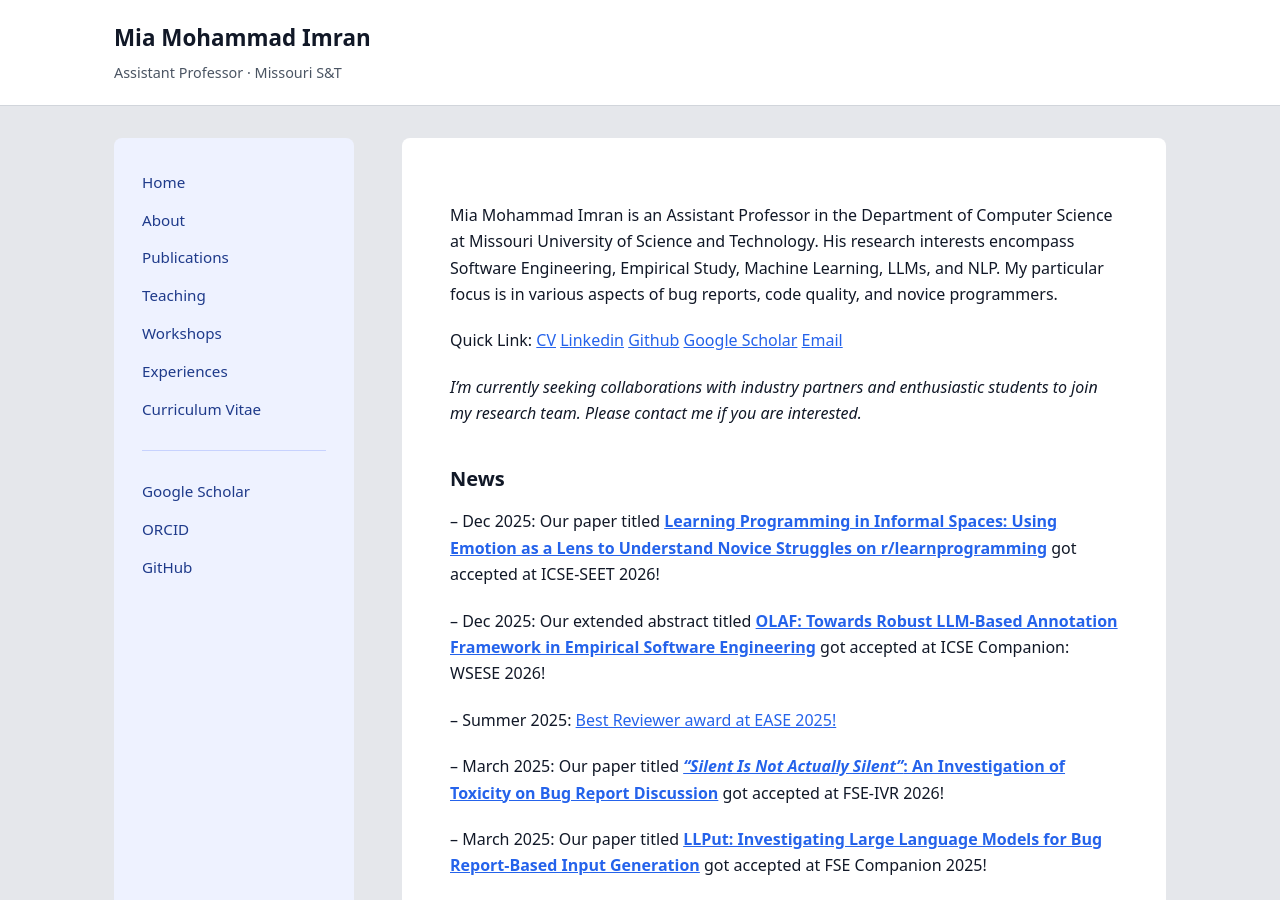
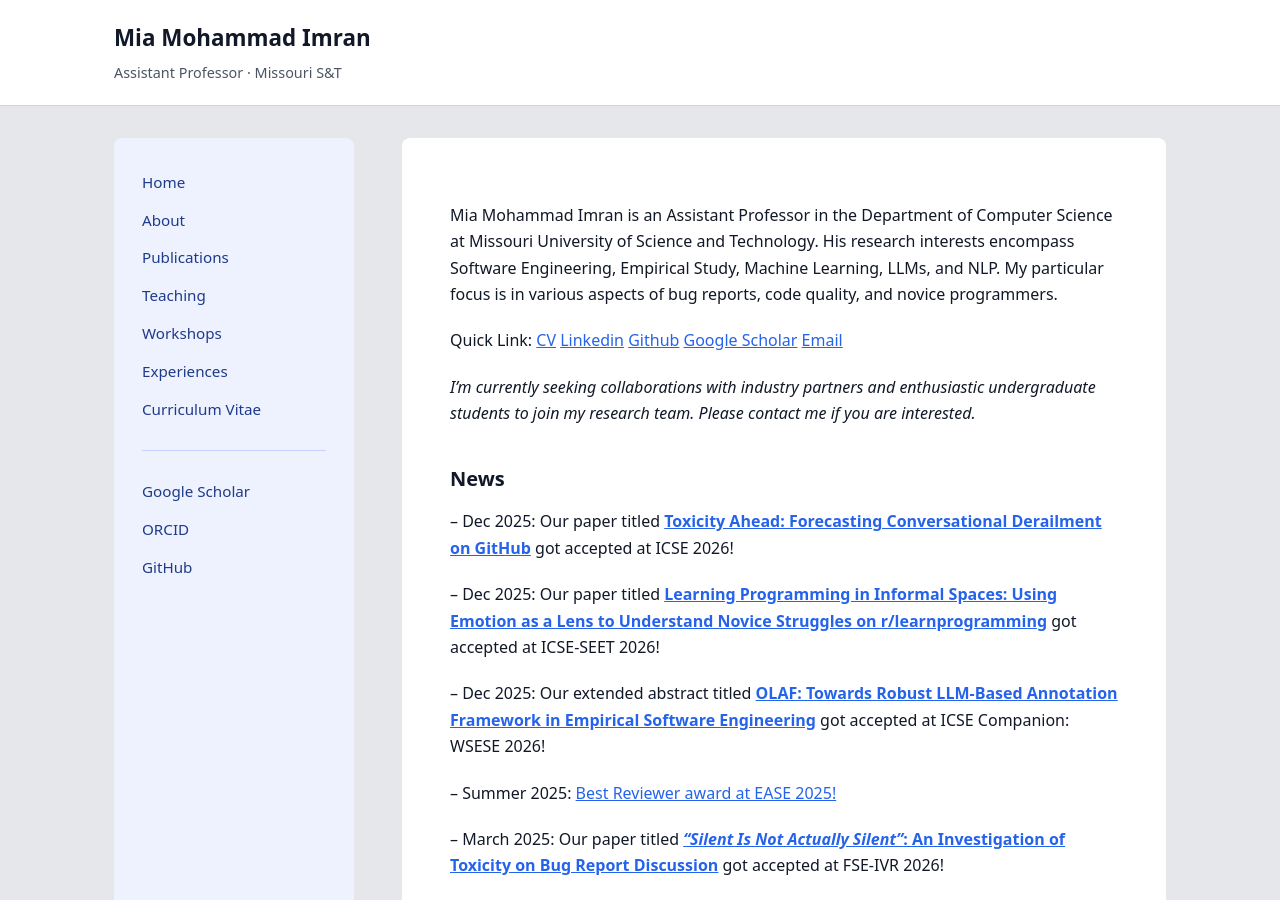
Before and after one commit to imranraad07/imranraad07.github.io, a Jekyll site: the page built from index.md, in a window 1280 px wide and 900 px high. Built offline with Jekyll 4.4.1, drawn with Linux system fonts in a browser that asks for light colours.

Commit message:
updated with ICSE 2026 paper

```diff
--- a/index.md
+++ b/index.md
@@ -10,10 +10,13 @@ Mia Mohammad Imran is an Assistant Professor in the Department of Computer Scien
 Quick Link: [CV](posts/documents/CV.pdf) [Linkedin](https://linkedin.com/in/imranraad) [Github](https://github.com/imranraad07) [Google Scholar](https://scholar.google.com/citations?user=uVCaRjAAAAAJ&hl=en) [Email](mailto:imranm@mst.edu)
 
 
-*I'm currently seeking collaborations with industry partners and enthusiastic students to join my research team. Please contact me if you are interested.*
+*I'm currently seeking collaborations with industry partners and enthusiastic undergraduate students to join my research team. Please contact me if you are interested.*
 
 
 ### News
+
+-- Dec 2025: Our paper titled [**Toxicity Ahead: Forecasting Conversational Derailment on GitHub**](/posts/publications/) got accepted at ICSE 2026!
+
 -- Dec 2025: Our paper titled [**Learning Programming in Informal Spaces: Using Emotion as a Lens to Understand Novice Struggles on r/learnprogramming**](/posts/publications/) got accepted at ICSE-SEET 2026!
 
 -- Dec 2025:  Our extended abstract titled [**OLAF: Towards Robust LLM-Based Annotation Framework in Empirical Software Engineering**](/posts/publications/) got accepted at ICSE Companion: WSESE 2026!
```
Also changed, not shown: posts/publications.md (+8 -0 lines), 1 other file.
